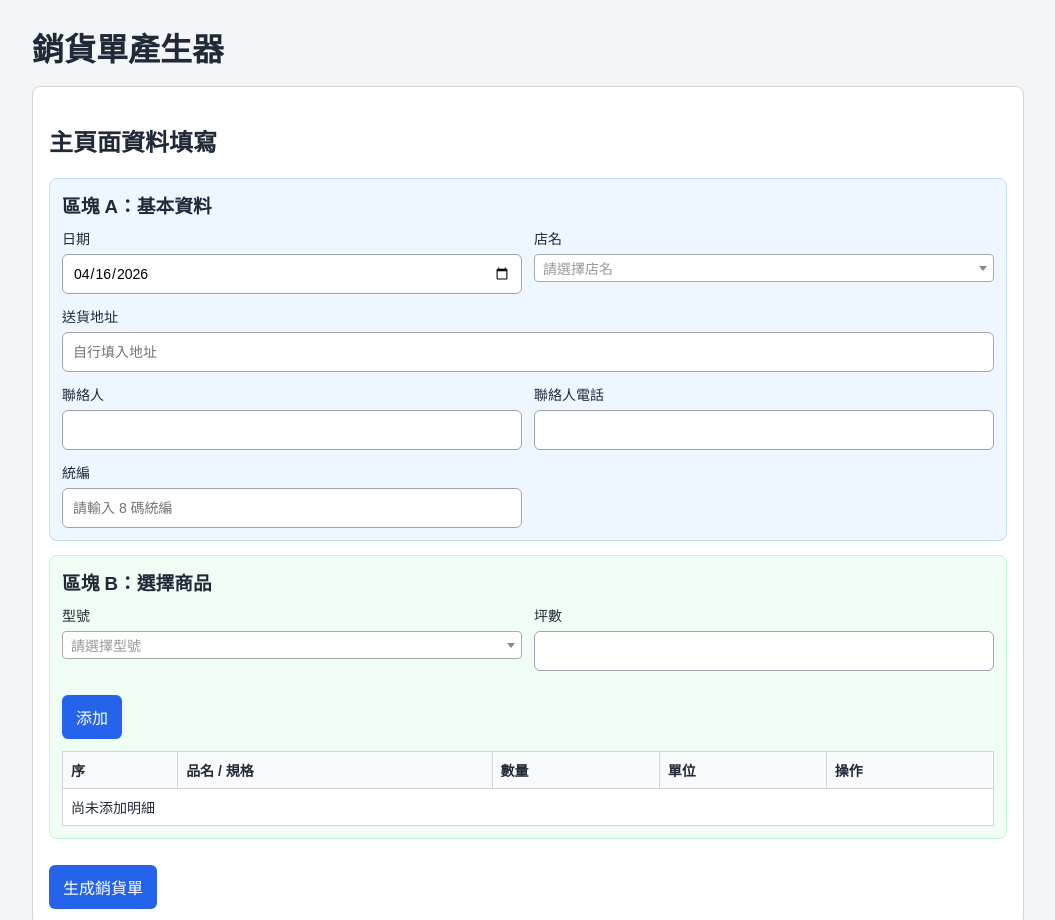
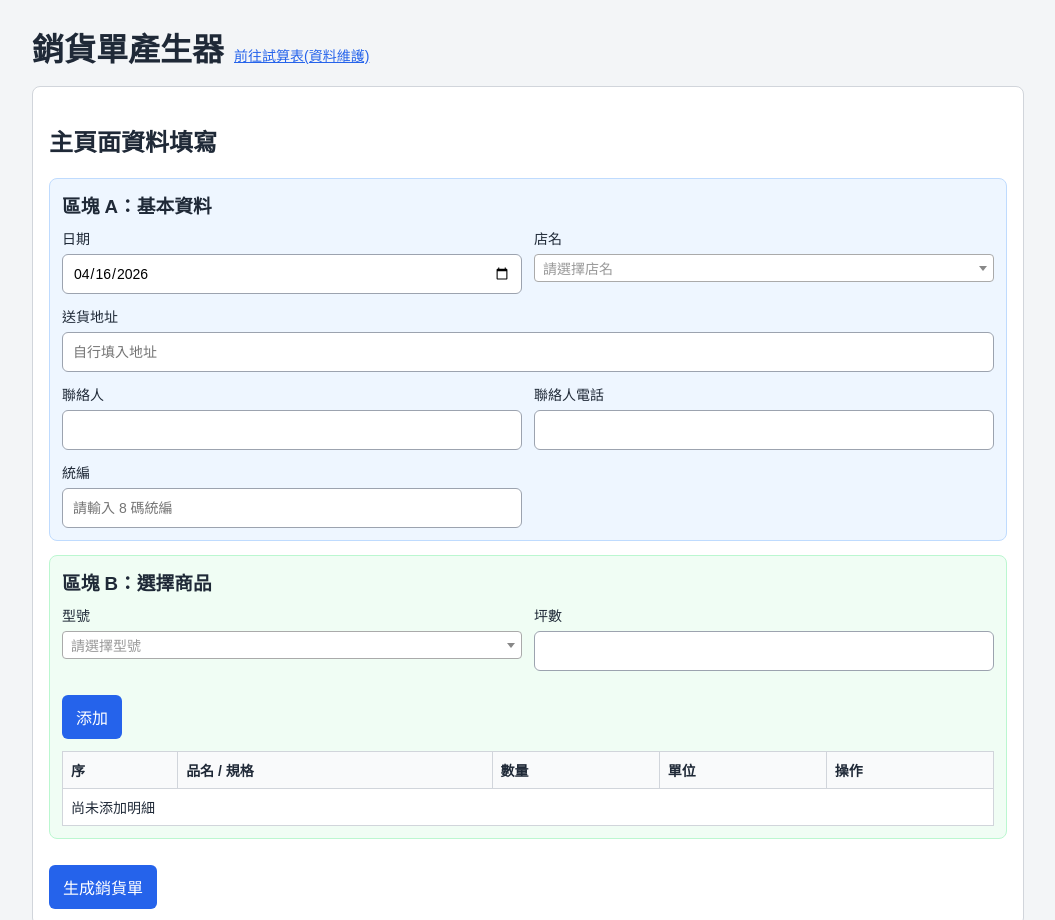
Before and after one commit to Henry-Liu0719/LSG_systemfortttfloor, a plain HTML site: page index.html in a window 1280 px wide. Shown: the top 920 px of the page, without its empty margins (112-1167 px from the left). Drawn offline with nearby package versions, Linux system fonts and the light colour scheme; no server answers.

Commit message:
增加試算表連結

```diff
--- a/index.html
+++ b/index.html
@@ -12,7 +12,17 @@
 </head>
 <body>
   <main class="container">
-    <h1>銷貨單產生器</h1>
+    <div class="page-title-row">
+      <h1>銷貨單產生器</h1>
+      <a
+        class="header-link"
+        href="https://docs.google.com/spreadsheets/d/1bOtavx_UW_vM_bRKBiFlw-G0eioDGoSmukIJntH2-Bw/edit"
+        target="_blank"
+        rel="noopener noreferrer"
+      >
+        前往試算表(資料維護)
+      </a>
+    </div>
 
     <section class="card">
       <h2>主頁面資料填寫</h2>
--- a/styles.css
+++ b/styles.css
@@ -17,6 +17,27 @@ body {
 
 h1 {
   margin: 0 0 16px;
+}
+
+.page-title-row {
+  display: flex;
+  align-items: baseline;
+  gap: 10px;
+  margin-bottom: 16px;
+}
+
+.page-title-row h1 {
+  margin: 0;
+}
+
+.header-link {
+  color: #2563eb;
+  text-decoration: underline;
+  font-size: 14px;
+}
+
+.header-link:hover {
+  color: #1d4ed8;
 }
 
 .card {
@@ -347,7 +368,7 @@ button:hover {
   }
 
   .card:first-of-type,
-  h1,
+  .page-title-row,
   #print-btn,
   #print-guide-btn,
   #print-guide-modal {
```
